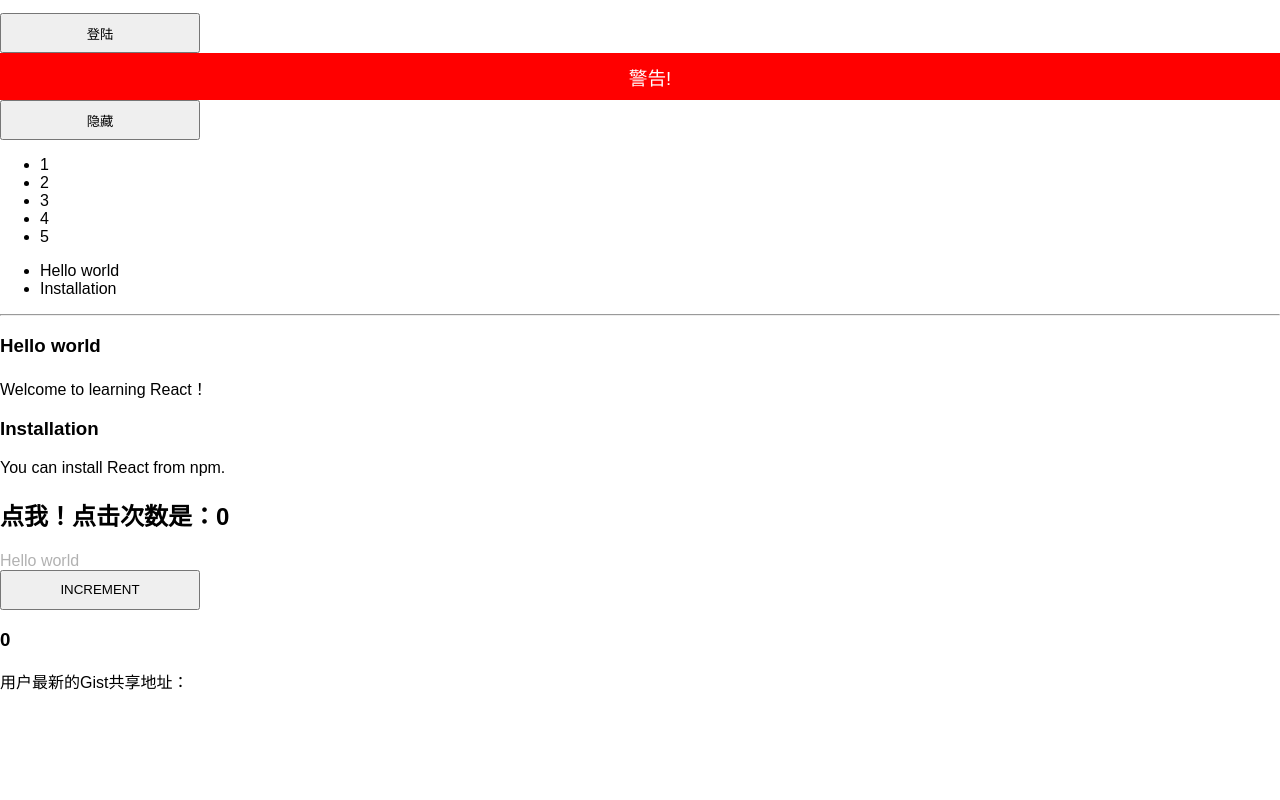
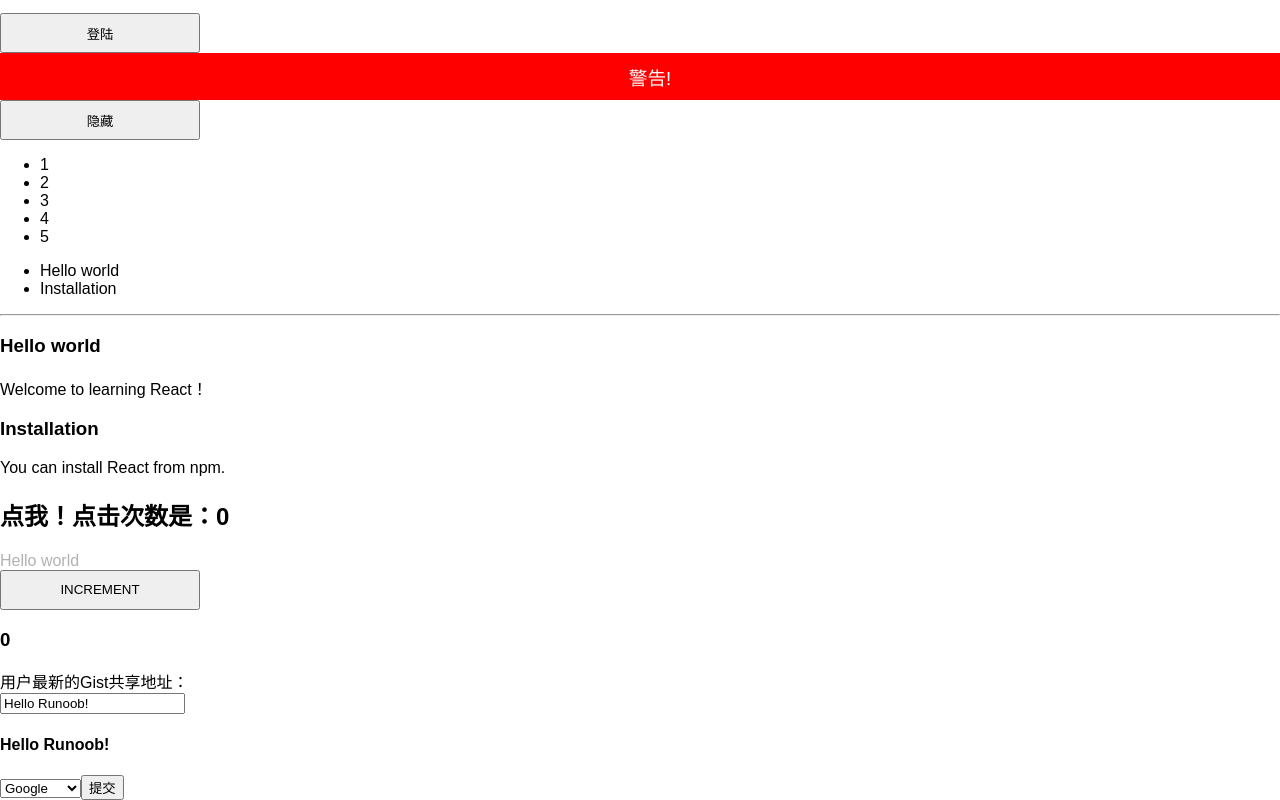
Before and after one commit to fslong520/photos, a React (Create React App) app in the folder react-learn/: page / in a window 1280 px wide. Shown: the part 290-1090 px from the top of the page. Before the commit the page ends 983 px from the top, so only its background shows below. Built offline with nearby package versions, Linux system fonts and the light colour scheme; no server answers.

Commit message:
尝试部署项目到coding以及GitHub上

```diff
--- a/react-learn/public/index.html
+++ b/react-learn/public/index.html
@@ -13,7 +13,11 @@
   <link rel="shortcut icon" href="%PUBLIC_URL%/favicon.ico">
   <script src="https://cdn.bootcss.com/babel-standalone/6.26.0/babel.min.js"></script>
   <script src="https://cdn.bootcss.com/jquery/2.1.4/jquery.min.js"></script>
-  <!--
+  <script src="https://cdn.bootcss.com/react/16.4.0/umd/react.development.js"></script>
+  <script src="https://cdn.bootcss.com/react-dom/16.4.0/umd/react-dom.development.js"></script>
+  <!-- 生产环境中不建议使用 -->
+  <script src="https://cdn.bootcss.com/babel-standalone/6.26.0/babel.min.js"></script>
+    <!--
       Notice the use of %PUBLIC_URL% in the tags above.
       It will be replaced with the URL of the `public` folder during the build.
       Only files inside the `public` folder can be referenced from the HTML.
@@ -56,8 +60,13 @@
   <div id="example7"></div>
   <div id="example8"></div>
   <div id="example9"></div>
-  <script>
+  <div id="example10"></div>
+  <div id="example11"></div>
+  <script type="text/babel">
     var i = 1;
+
+
+
   </script>
   <!--
       This HTML file is a template.
--- a/react-learn/src/index.js
+++ b/react-learn/src/index.js
@@ -416,3 +416,58 @@ ReactDOM.render(
 	<UserGist source="https://api.github.com/users/octocat/gists"/>,
 	document.getElementById('example9')
 );
+
+class HelloMessage extends Component {
+	constructor(props) {
+	  super(props);
+	  this.state = {value:'Hello Runoob!'};
+	}
+	handleChange(event){
+	  this.setState({value:event.target.value})
+	}
+	render() {
+	  var value=this.state.value;
+	  return (
+		<div>
+		  <input type='text' value={value} onChange={this.handleChange.bind(this)}/>
+		  <h4>{value}</h4>
+		</div>
+	  );
+	}
+  }
+ReactDOM.render(
+  <HelloMessage/>,
+  document.getElementById('example10')
+)
+class FlavorForm extends Component {
+  constructor(props) {
+	super(props);
+	this.state = { value:'coconut' };
+  }
+  handleChange(event){
+	this.setState({value:event.target.value});
+  }
+  handleSubmit(event){
+	alert('Your favorite flavor is:'+this.state.value);
+	event.preventDefault();
+  }
+  render() {
+	return (
+	  <form onSubmit={this.handleSubmit.bind(this)}>
+		<label>
+		  <select value={this.state.value} onChange={this.handleChange.bind(this)}>
+			<option value="gg">Google</option>
+			<option value="rn">Runoob</option>
+			<option value="tb">Taobao</option>
+			<option value="fb">Facebook</option>
+		  </select>
+		</label>
+		<input type="submit" value="提交" />
+	  </form>
+	);
+  }
+}
+ReactDOM.render(
+  <FlavorForm/>,
+  document.getElementById("example11")
+);
```
Also changed, not shown: react-learn/package.json (+6 -1 lines), 1 other file (tests, documents, lock files or other folders).
